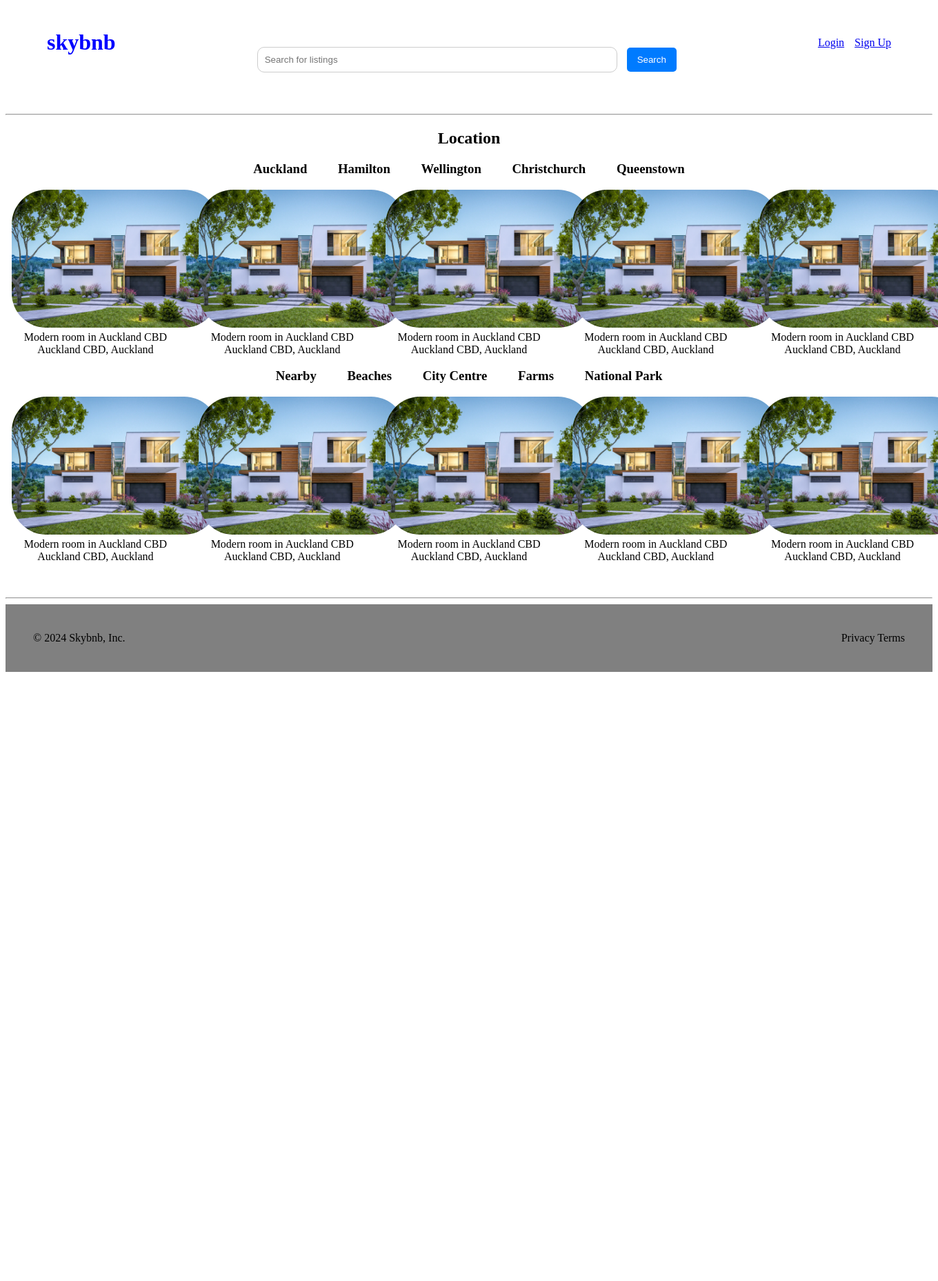
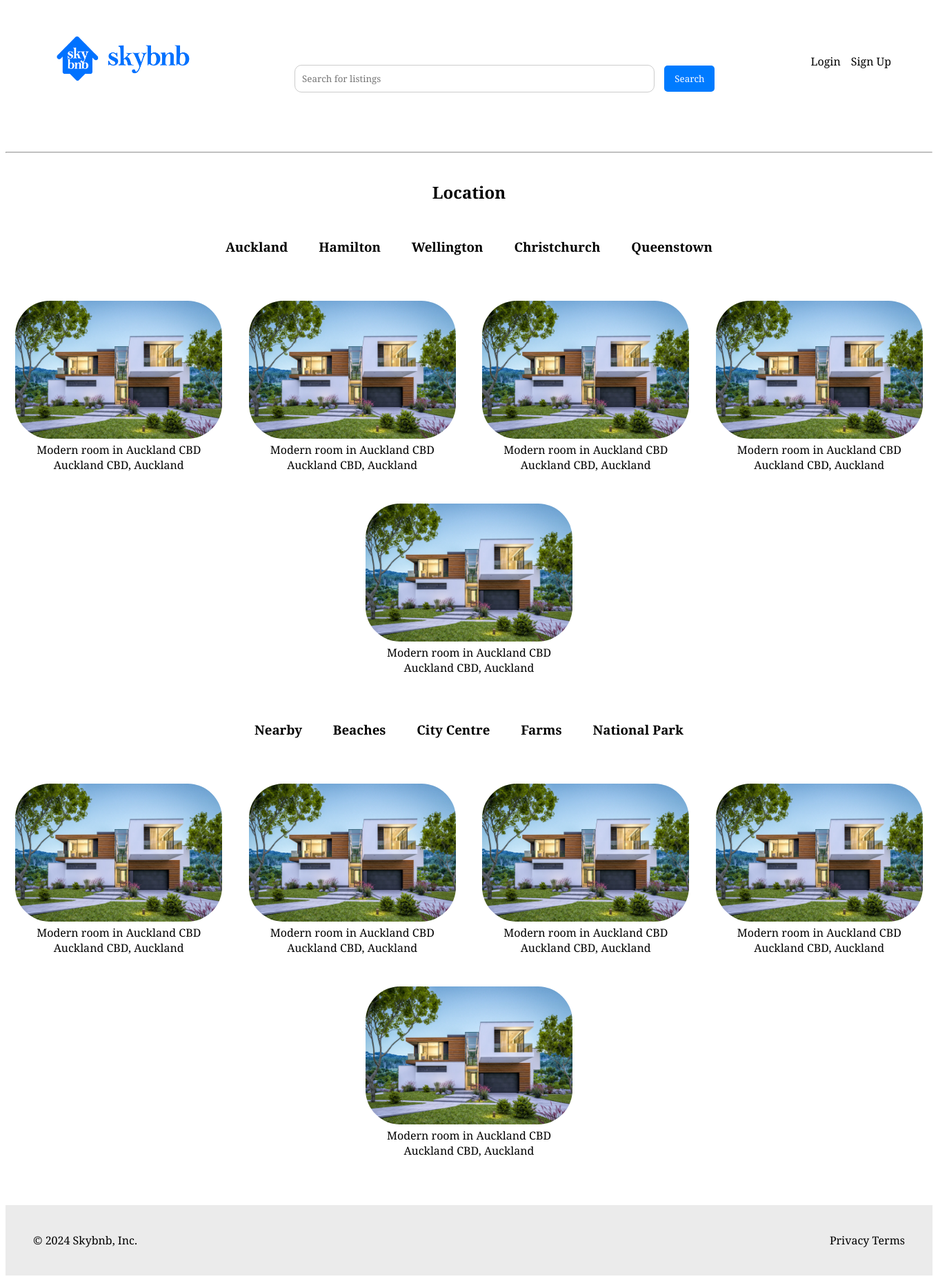
Before and after one commit to jedi24garcia/EnterpriseWebApplication, a Django app: page / in a window 1360 px wide; the page is wider, and only the part inside the window is pictured. Shown: that part at 69% size. Before the commit the page ends 974 px from the top of that part, so only its background shows below. Run offline with Django 5.2, Linux system fonts and the light colour scheme.

Commit message:
updated UIs, templates and forms - logo, base, stay_list, login, signup

```diff
--- a/static/css/base.css
+++ b/static/css/base.css
@@ -1,4 +1,10 @@
 /* General styles */
+* {
+  font-family:Cambria, Cochin, Georgia, Times, 'Times New Roman', serif;
+}
+
+
+
 .main-header {
   display: flex;
   justify-content: space-between;
@@ -11,13 +17,29 @@
   color: blue;
 }
 
+.header-title img {
+
+  width: 200px;
+  padding: 10px;
+
+}
+
+.header-title a {
+  text-decoration: none;
+  color: blue;
+}
+
 h2 {
   text-align: center;
 }
 
 /* Home Page */
+h2 {
+  padding-top: 20px;
+}
 .location-list h3 {
   text-align: center;
+  padding: 30px;
 }
 
 .authenticate {
@@ -26,9 +48,24 @@ h2 {
   margin-right: 50px;
 }
 
+.authenticate a{
+  text-decoration: none;
+  color: black;
+}
+
 .location-list h3 span {
   display: inline-block;
   margin: 0 20px;
+}
+
+.card_container {
+  /* background-color: grey; */
+display: flex;
+
+}
+
+.card_box {
+  margin: auto;
 }
 
 .image-row {
@@ -36,12 +73,25 @@ h2 {
   display: flex;
   flex-wrap: wrap;
   justify-content: space-around;
+  margin: auto;
+
+
 }
 
 .image-item {
-  flex: 1 1 18%;
-  max-width: 18%;
+  /* flex: 1 1 18%;  */
+  /* max-width: 18%;  */
   text-align: center;
+  padding: 12px;
+  width: 300px;
+  height: 260px;
+  /* background-color: grey; */
+  display: flex;
+}
+
+.image-item a{
+  text-decoration: none;
+  color: black;
 }
 
 .image-item img {
@@ -55,6 +105,10 @@ h2 {
   margin: 5px 0 0;
 }
 
+.image-item {
+  transition:  0.3s;
+}
+
 .image-item:hover {
   transform: scale(1.2);
 }
@@ -62,8 +116,9 @@ h2 {
 footer {
   display: flex;
   justify-content: space-between;
-  background-color: gray;
+  background-color: rgb(235, 235, 235);
   padding: 40px;
+  margin-top: 50px;
 }
 
 .search-container {
--- a/stays/templates/stays/stay_list.html
+++ b/stays/templates/stays/stay_list.html
@@ -2,9 +2,6 @@
 {% load static %}
 
 {% block content %}
-<div>
-    <hr>
-</div>
 
 <h2>Location</h2>
 <div class="location-list">
@@ -16,27 +13,38 @@
         <span>Queenstown</span>
     </h3>
     </div>
-
+    <div class="card_container">
         <div class="image-row">
             <div class="image-item">
-        <img src="{% static 'property.webp' %}" alt="Property Image">
-        <p>Modern room in Auckland CBD<br>Auckland CBD, Auckland</p>
+                <div class="card_box">
+                    <a href=""><img src="{% static 'property.webp' %}" alt="Property Image"></a>
+                    <a href=""><p>Modern room in Auckland CBD<br>Auckland CBD, Auckland</p></a>
+                </div>
             </div>
             <div class="image-item">
-        <img src="{% static 'property.webp' %}" alt="Property Image">
-        <p>Modern room in Auckland CBD<br>Auckland CBD, Auckland</p>
+                <div class="card_box">
+                    <a href=""><img src="{% static 'property.webp' %}" alt="Property Image"></a>
+                    <a href=""><p>Modern room in Auckland CBD<br>Auckland CBD, Auckland</p></a>
+                </div>
             </div>
             <div class="image-item">
-        <img src="{% static 'property.webp' %}" alt="Property Image">
-        <p>Modern room in Auckland CBD<br>Auckland CBD, Auckland</p>
+                <div class="card_box">
+                    <a href=""><img src="{% static 'property.webp' %}" alt="Property Image"></a>
+                    <a href=""><p>Modern room in Auckland CBD<br>Auckland CBD, Auckland</p></a>
+                </div>
             </div>
             <div class="image-item">
-        <img src="{% static 'property.webp' %}" alt="Property Image">
-        <p>Modern room in Auckland CBD<br>Auckland CBD, Auckland</p>
+                <div class="card_box">
+                    <a href=""><img src="{% static 'property.webp' %}" alt="Property Image"></a>
+                    <a href=""><p>Modern room in Auckland CBD<br>Auckland CBD, Auckland</p></a>
+                </div>
             </div>
             <div class="image-item">
-        <img src="{% static 'property.webp' %}" alt="Property Image">
-        <p>Modern room in Auckland CBD<br>Auckland CBD, Auckland</p>
+                <div class="card_box">
+                    <a href=""><img src="{% static 'property.webp' %}" alt="Property Image"></a>
+                    <a href=""><p>Modern room in Auckland CBD<br>Auckland CBD, Auckland</p></a>
+                </div>
+            </div>
         </div>
     </div>
 
@@ -50,28 +58,41 @@
     </h3>
     </div>
 
+    <div class="card_container">
         <div class="image-row">
             <div class="image-item">
-        <img src="{% static 'property.webp' %}" alt="Property Image">
-        <p>Modern room in Auckland CBD<br>Auckland CBD, Auckland</p>
+                <div class="card_box">
+                    <a href=""><img src="{% static 'property.webp' %}" alt="Property Image"></a>
+                    <a href=""><p>Modern room in Auckland CBD<br>Auckland CBD, Auckland</p></a>
+                </div>
             </div>
             <div class="image-item">
-        <img src="{% static 'property.webp' %}" alt="Property Image">
-        <p>Modern room in Auckland CBD<br>Auckland CBD, Auckland</p>
+                <div class="card_box">
+                    <a href=""><img src="{% static 'property.webp' %}" alt="Property Image"></a>
+                    <a href=""><p>Modern room in Auckland CBD<br>Auckland CBD, Auckland</p></a>
+                </div>
             </div>
             <div class="image-item">
-        <img src="{% static 'property.webp' %}" alt="Property Image">
-        <p>Modern room in Auckland CBD<br>Auckland CBD, Auckland</p>
+                <div class="card_box">
+                    <a href=""><img src="{% static 'property.webp' %}" alt="Property Image"></a>
+                    <a href=""><p>Modern room in Auckland CBD<br>Auckland CBD, Auckland</p></a>
+                </div>
             </div>
             <div class="image-item">
-        <img src="{% static 'property.webp' %}" alt="Property Image">
-        <p>Modern room in Auckland CBD<br>Auckland CBD, Auckland</p>
+                <div class="card_box">
+                    <a href=""><img src="{% static 'property.webp' %}" alt="Property Image"></a>
+                    <a href=""><p>Modern room in Auckland CBD<br>Auckland CBD, Auckland</p></a>
+                </div>
             </div>
             <div class="image-item">
-        <img src="{% static 'property.webp' %}" alt="Property Image">
-        <p>Modern room in Auckland CBD<br>Auckland CBD, Auckland</p>
+                <div class="card_box">
+                    <a href=""><img src="{% static 'property.webp' %}" alt="Property Image"></a>
+                    <a href=""><p>Modern room in Auckland CBD<br>Auckland CBD, Auckland</p></a>
+                </div>
+            </div>
+        </div>
     </div>
 </div>
 
-<hr>
+
 {% endblock %}
--- a/templates/base.html
+++ b/templates/base.html
@@ -9,7 +9,10 @@
 </head>
 <body>
   <header class="main-header">
-      <h1 class="header-title">skybnb</h1>
+      <h1 class="header-title"><a href="{% url 'home' %}">
+        <img src="{% static 'logo.png' %}" alt="Logo Image">
+        <!-- skybnb -->
+        </a></h1>
       <div class="search-container">
           <form action="{% url 'search' %}" method="get">
               <input type="text" name="q" placeholder="Search for listings" required>
@@ -26,7 +29,9 @@
           {% endif %}
       </div>
   </header>
-
+    <div>
+        <hr>
+    </div>
   <div>
       {% block content %}
       {% endblock %}
```
Also changed, not shown: other parts of static/css/base.css (+60 -0 lines), accounts/templates/login.html (+24 -7 lines), accounts/templates/signup.html (+29 -7 lines), db.sqlite3 (added), static/logo.png (added). Lines whose indentation alone changed are shown as unchanged.
